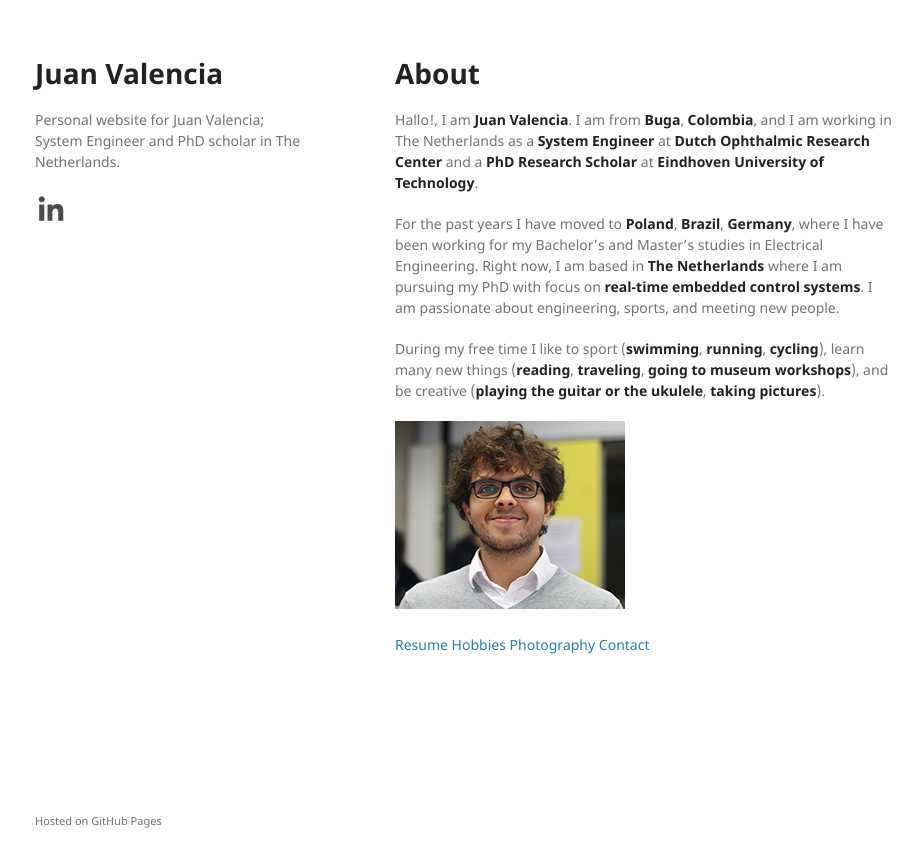
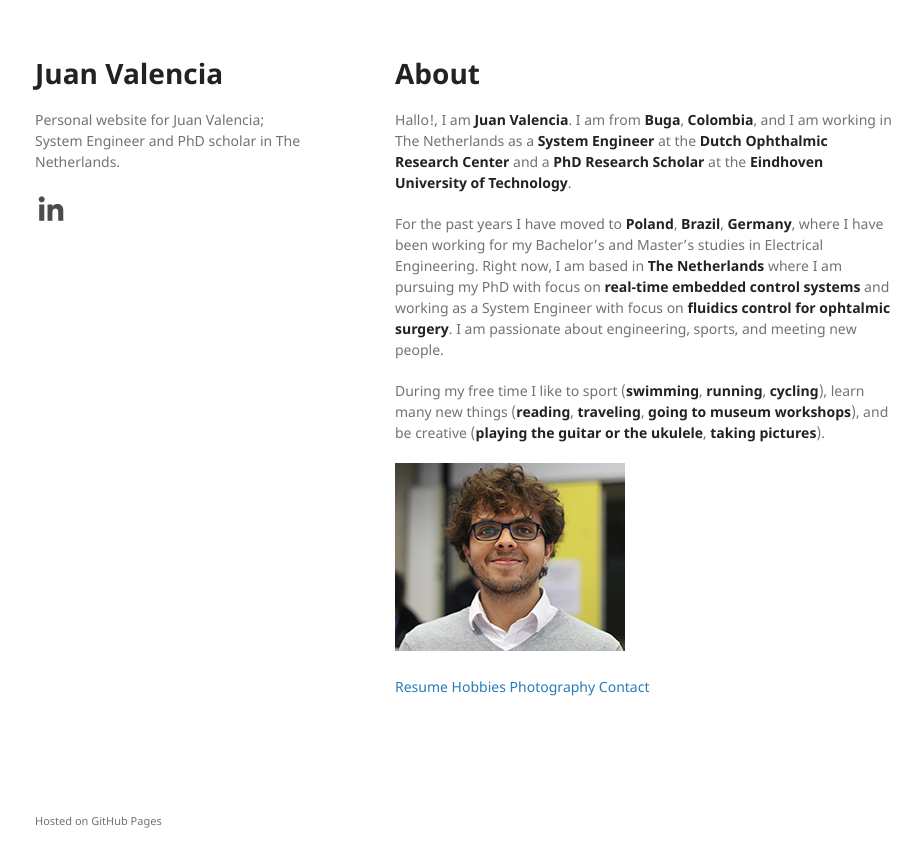
Before and after one commit to juanvalen15/juanvalen15.github.io, a Jekyll site: the page built from index.md, in a window 1280 px wide. Shown: the top 867 px of the page, without its empty margins (175-1097 px from the left). Built offline with Jekyll 4.4.1, drawn with Linux system fonts in a browser that asks for light colours; our own code applies the rules of GitHub Pages for plain Markdown files.

```diff
--- a/index.md
+++ b/index.md
@@ -5,9 +5,9 @@ layout: default
 
 # [](#header-1)About
 
-Hallo!, I am **Juan Valencia**. I am from **Buga**, **Colombia**, and I am working in The Netherlands as a **System Engineer** at **Dutch Ophthalmic Research Center** and a **PhD Research Scholar** at **Eindhoven University of Technology**.
+Hallo!, I am **Juan Valencia**. I am from **Buga**, **Colombia**, and I am working in The Netherlands as a **System Engineer** at the **Dutch Ophthalmic Research Center** and a **PhD Research Scholar** at the **Eindhoven University of Technology**.
 
-For the past years I have moved to **Poland**, **Brazil**, **Germany**, where I have been working for my Bachelor's and Master's studies in Electrical Engineering. Right now, I am based in **The Netherlands** where I am pursuing my PhD with focus on **real-time embedded control systems**. I am passionate about engineering, sports, and meeting new people.
+For the past years I have moved to **Poland**, **Brazil**, **Germany**, where I have been working for my Bachelor's and Master's studies in Electrical Engineering. Right now, I am based in **The Netherlands** where I am pursuing my PhD with focus on **real-time embedded control systems** and working as a System Engineer with focus on **fluidics control for ophtalmic surgery**. I am passionate about engineering, sports, and meeting new people.
 
 During my free time I like to sport (**swimming**, **running**, **cycling**), learn many new things (**reading**, **traveling**, **going to museum workshops**), and be creative (**playing the guitar or the ukulele**, **taking pictures**).
 
```
